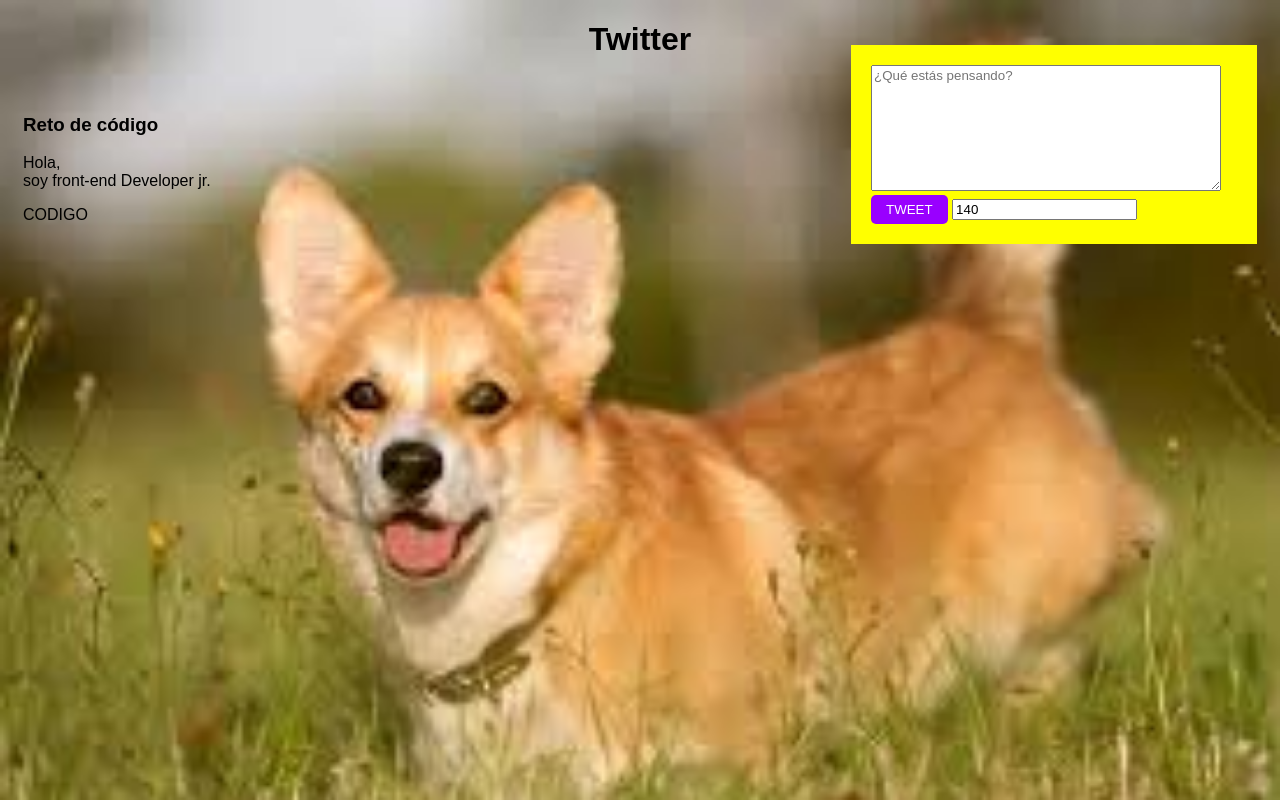
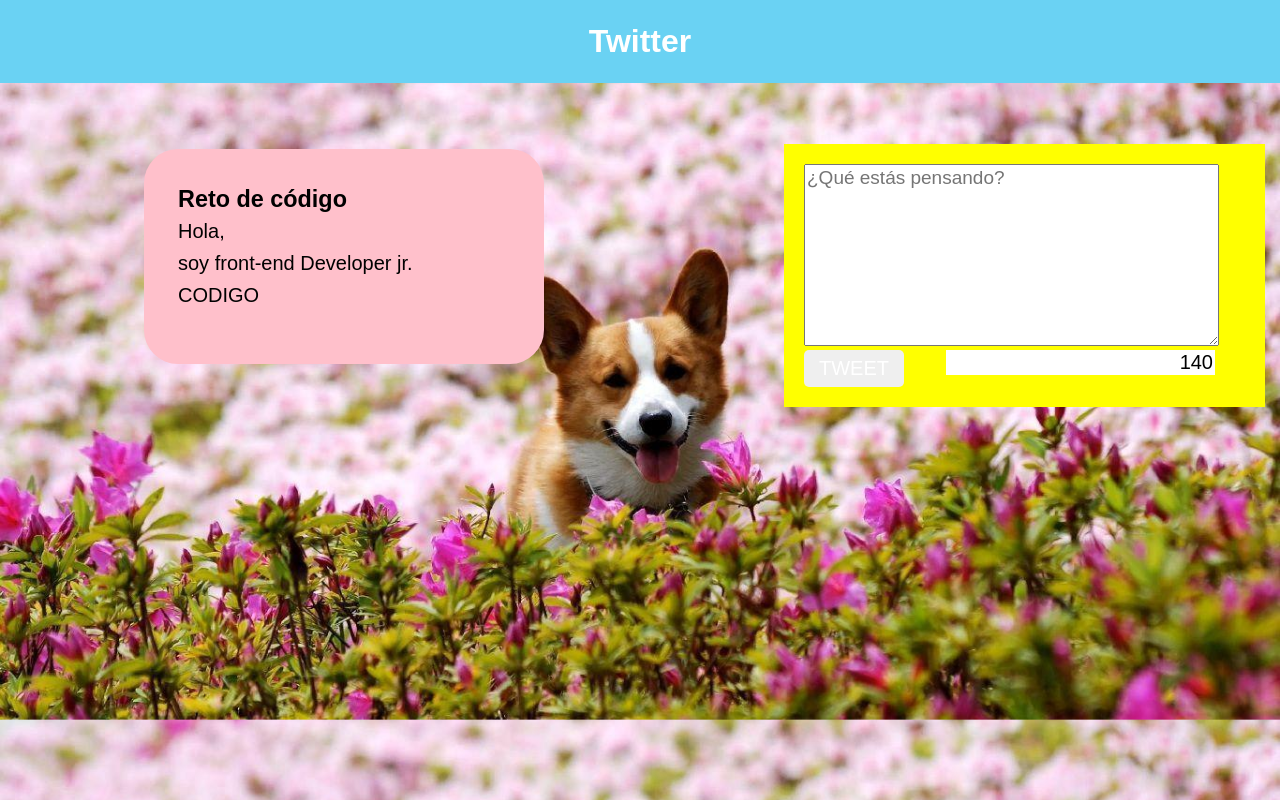
Before and after one commit to AnaisOlivares/twitter, a plain HTML site: page index.html in a window 1280 px wide. Drawn offline with Linux system fonts and the light colour scheme.

Commit message:
modificando css

```diff
--- a/css/main.css
+++ b/css/main.css
@@ -1,21 +1,43 @@
 * {
   font-family: sans-serif;
+  margin: 0;
+  box-sizing: border-box;
+
 }
 body {
-background-image: url(../assets/images/dog.jpg);
+background-image: url(../assets/images/corgi.jpg);
 background-size: 100%;
-background-repeat: no-repeat;
+background-repeat: repeat-y;
 }
 .square-left {
   width: 300px;
   height: 60px;
   display: inline-block;
+  border-radius: 34px;
+  background-color: pink;
+  height: 215px;
+  width: 400px;
+  position: absolute;
+  left: 144px;
+  line-height: 32px;
+  top: 149px;
+  padding: 34px;
+  font-size: 20px;
 }
 section {
   padding: 15px;
 }
 h1 {
   text-align: center;
+  padding: 20px;
+  color: white;
+}
+header {
+  background-color: #6AD2F3;
+    margin: 0;
+    margin-bottom: 100px;
+    padding: 3px;
+
 }
 /*h1, h3 {
   margin: 0 0 30px;
@@ -35,15 +57,16 @@
 
 .input-wrapper {
   background-color: yellow;
-  width: 366px;
-  position: relative;
-  padding: 20px;
-  display: inline-block;
-  bottom: 318px;
-  float: right;
-}
+    width: 481px;
+    position: relative;
+    padding: 20px;
+    display: inline-block;
+    bottom: 178px;
+    float: right;
+  }
 textarea {
   width: 94%;
+  font-size: 19px;
 }
 label {
   color: #b84dff;
@@ -55,13 +78,14 @@
 
 
 .btn {
-  background-color: #9900ff;
+  /*background-color: #9900ff;*/
   border: none;
   border-radius: 5px;
   color: #ffffff;
   display: inline-block;
   outline: none;
   padding: 7px 15px;
+  font-size: 20px;
 }
 .btnHability {
   background-color: #1da1f2;
@@ -83,12 +107,24 @@
 }*/
 
 
-
+#number-cont {
+  right: 50px;
+    position: absolute;
+    text-align: right;
+    font-size: 20px;
+    border: none;
+}
 
 ul {
   margin: 0;
   padding: 0;
   list-style: none;
+}
+#container-contact {
+      position: relative;
+    top: 200px;
+    padding: 25px;
+
 }
 
 li {
@@ -109,3 +145,6 @@
   color: #28004d;
   font-size: 16px;
 }
+.square-left {
+
+}
--- a/index.html
+++ b/index.html
@@ -6,7 +6,9 @@
     <link rel="stylesheet" href="css/main.css">
   </head>
   <body>
+    <header>
 <h1>Twitter</h1>
+</header>
     <section class="square-left">
       <h3>Reto de código</h3>
       <p>Hola, <br> soy front-end Developer jr.</p>
--- a/js/app.js
+++ b/js/app.js
@@ -16,6 +16,8 @@
   btnSave.addEventListener('click', function(event){
     if(nameContact.value){
       event.preventDefault();
+          btnSave.style.background = '#DDDFE0';
+
     var newContact = document.createElement('li'); //este es el padre
     containerContact.insertBefore(newContact,containerContact.firstElementChild);
 
@@ -33,13 +35,15 @@
   var contador = '';
   contador = nameContact.value.length;
   contadorNumb.value = max - contador;
-  if (contador>140) {
+  if (contador>=140) {
     btnSave.disabled = true;
     contadorNumb.style.color = 'red'
+    btnSave.style.background = '#DDDFE0';
 
   }else if (contador>=130){
     btnSave.disabled = false;
     contadorNumb.style.color = 'pink';
+    btnSave.style.background = '#6AD2F3';
 
   }else if (contador<130 && contador>120){
     btnSave.disabled = false;
@@ -48,6 +52,7 @@
   }else{
     btnSave.disabled=false;
     contadorNumb.style.color = 'black';
+    btnSave.style.background =  '#6AD2F3';
   }
 
 });
```
Also changed, not shown: assets/images/corgi.jpg (added), assets/images/top.png (added).
